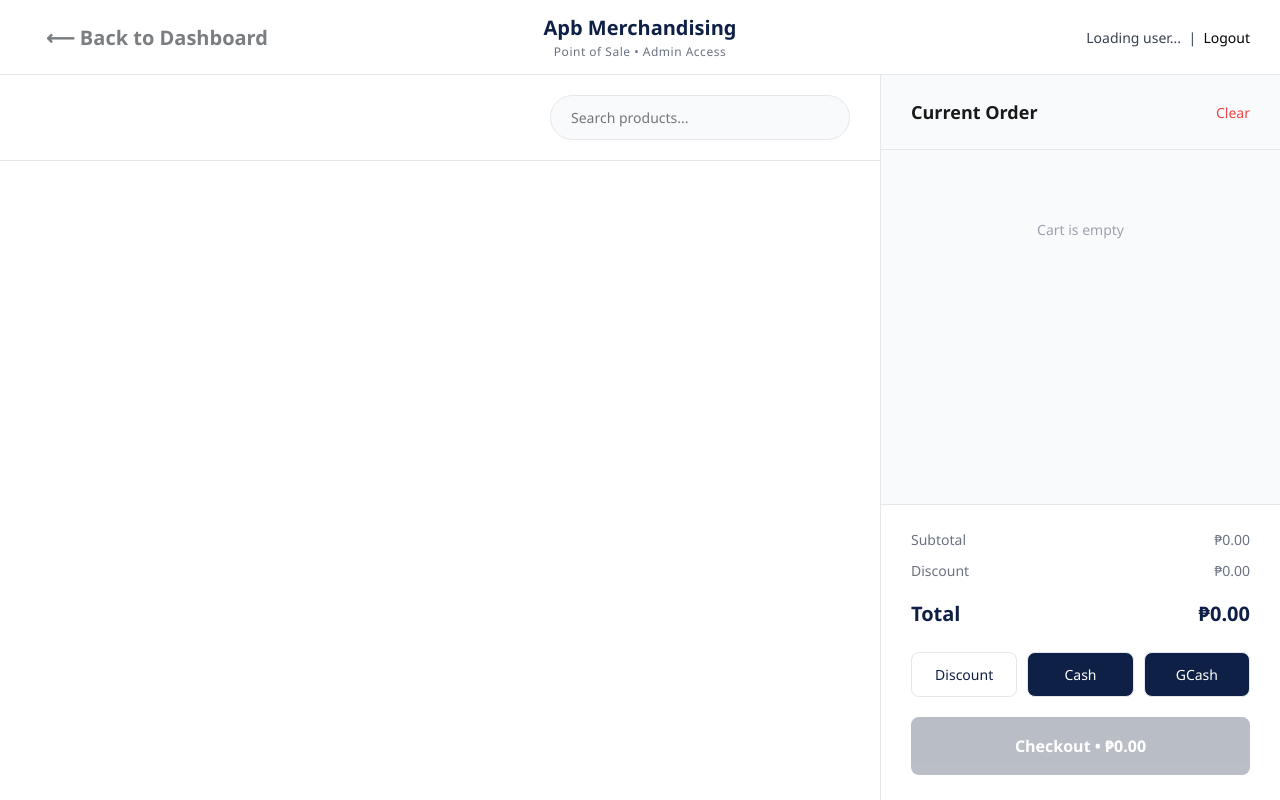
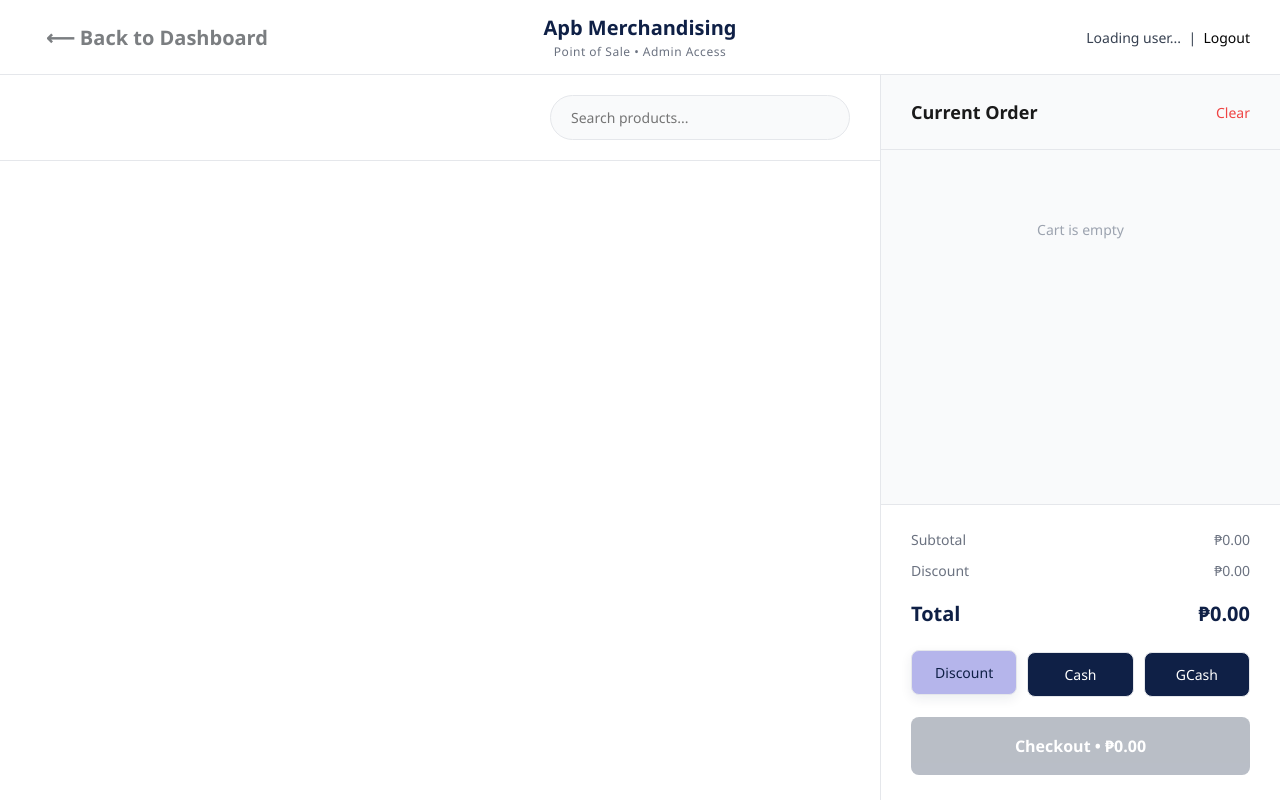
Before and after one commit to Karuizawa-K/POSSIA, a plain HTML site: page Frontend/pos.html in a window 1280 px wide. In both pictures the pointer is over the button "Discount". Drawn offline with Linux system fonts and the light colour scheme; a script that the page names is missing.

Commit message:
Update pos_style.css

```diff
--- a/Frontend/pos_style.css
+++ b/Frontend/pos_style.css
@@ -317,6 +317,13 @@
     transition: all 0.2s;
 }
 
+.pay-btn:hover {
+    color: #0f2046;
+    background: #b5b5eb;
+    transform: translateY(-2px);
+    box-shadow: 0 4px 12px rgba(15, 32, 70, 0.08);
+}
+
 .bg-white{
     background: #ffffff;
     color: #0f2046;
```
